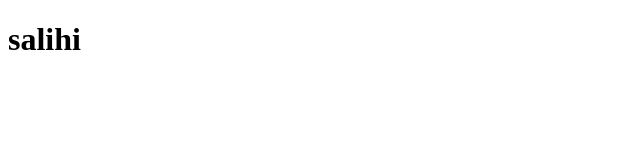
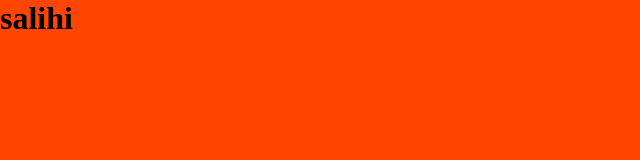
Before and after one commit to salihi-20/login-form, a plain HTML site: page index.html in a window 1280 px wide. Shown: the whole page, without its empty margins (0-640 px from the left). Drawn offline with Linux system fonts and the light colour scheme.

Commit message:
chang bg color to orangred

```diff
--- a/index.css
+++ b/index.css
@@ -3,3 +3,7 @@
     margin: 0;
     box-sizing: border-box;
 }
+
+body{
+    background-color: orangered;
+}
--- a/index.html
+++ b/index.html
@@ -4,6 +4,7 @@
     <meta charset="UTF-8">
     <meta name="viewport" content="width=device-width, initial-scale=1.0">
     <title>Document</title>
+    <link rel="stylesheet" href="./index.css">
 </head>
 <body>
     <h1>salihi</h1>
```
